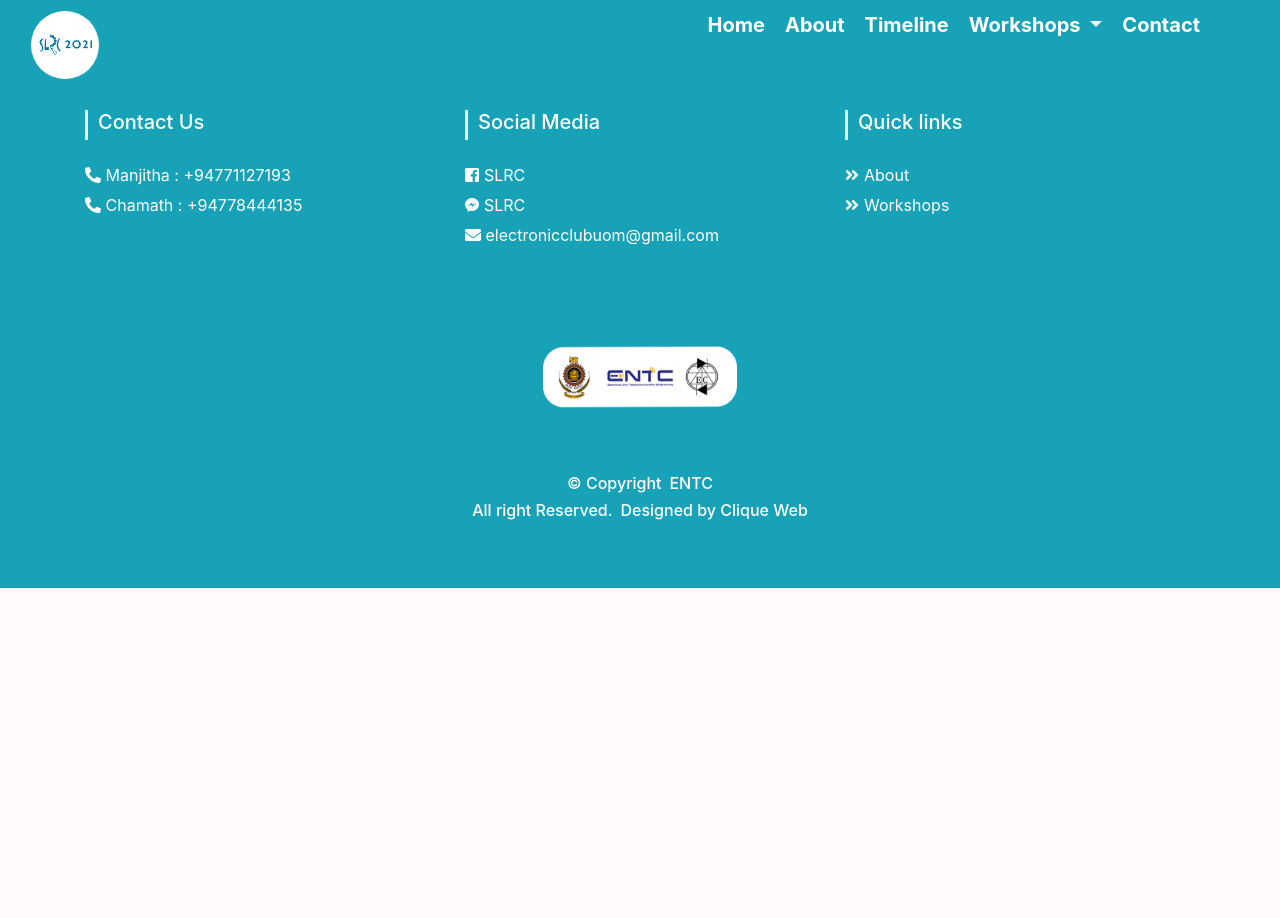
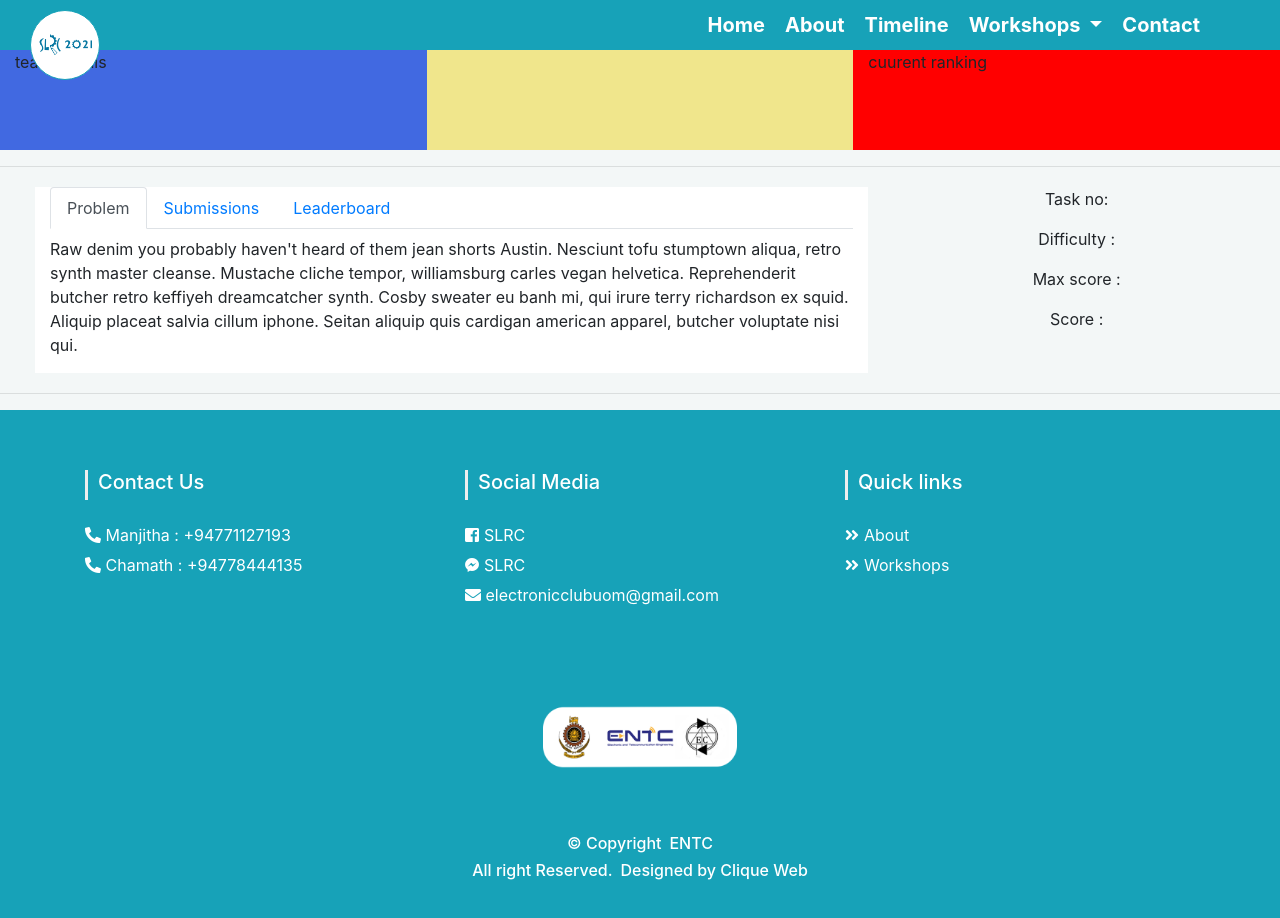
Before and after one commit to hasantha-nadeeshan/SLRC21-SchoolCategory-Web-Platform, an Angular app: page /question in a window 1280 px wide. Before the commit this address led to /. Shown: the top 918 px of the page. Before the commit the page ends 800 px from the top, so only its background shows below. Built offline with nearby package versions, Linux system fonts and the light colour scheme.

Commit message:
easy tasks added- with question page- routed

```diff
--- a/src/app/easy-tasks/easy-tasks.component.html
+++ b/src/app/easy-tasks/easy-tasks.component.html
@@ -1,10 +1,21 @@
+
+<app-overall-progress></app-overall-progress>
+<hr>
 <div class="row">
     <div class="col-md-4">
       <div class="card">
         <div class="card-body">
             <h5 class="card-title">Easy Task-1</h5>
             <p class="card-text">Short description about task</p>
-            <a href="#" class="btn btn-primary">Solve Challenge</a>
+            <div class="row">
+              <div class="col">
+                <button type="button" (click)="onClickMe('1','Easy')" class="btn btn-primary" routerLink="question" routerLinkActive="active" routerLink="question" routerLinkActive="active">Solve Challenge</button>
+              </div>
+              <div class="col" style="text-align: right;">
+                Level: <span style="color: green;">Easy</span><br>
+                Max Score:<span style="font-weight: bold;">200</span>
+              </div>
+            </div>
             <div class="progress">
                 <div class="progress-bar" role="progressbar" style="width: 25%;" aria-valuenow="25" aria-valuemin="0" aria-valuemax="100">25%</div>
             </div>
@@ -16,7 +27,15 @@
         <div class="card-body">
           <h5 class="card-title">Easy Task-2</h5>
           <p class="card-text">Short description about task</p>
-          <a href="#" class="btn btn-primary">Solve Challenge</a>
+          <div class="row">
+            <div class="col">
+              <button type="button" (click)="onClickMe('2','Easy')" class="btn btn-primary" routerLink="question" routerLinkActive="active">Solve Challenge</button>
+            </div>
+            <div class="col" style="text-align: right;">
+              Level: <span style="color: green;">Easy</span><br>
+              Max Score:<span style="font-weight: bold;">200</span>
+            </div>
+          </div>
           <div class="progress">
             <div class="progress-bar" role="progressbar" style="width: 25%;" aria-valuenow="25" aria-valuemin="0" aria-valuemax="100">25%</div>
         </div>
@@ -28,9 +47,17 @@
           <div class="card-body">
             <h5 class="card-title">Easy Task-3</h5>
             <p class="card-text">Short description about task</p>
-            <a href="#" class="btn btn-primary">Solve Challenge</a>
+            <div class="row">
+              <div class="col">
+                <button type="button" (click)="onClickMe('3','Easy')" class="btn btn-primary" routerLink="question" routerLinkActive="active">Solve Challenge</button>
+              </div>
+              <div class="col" style="text-align: right;">
+                Level: <span style="color: green;">Easy</span><br>
+                Max Score:<span style="font-weight: bold;">200</span>
+              </div>
+            </div>
             <div class="progress">
-                <div class="progress-bar" role="progressbar" style="width: 25%;" aria-valuenow="25" aria-valuemin="0" aria-valuemax="100">25%</div>
+              <div class="progress-bar" role="progressbar" style="width: 25%;" aria-valuenow="25" aria-valuemin="0" aria-valuemax="100">25%</div>
             </div>
           </div>
         </div>
@@ -42,7 +69,15 @@
         <div class="card-body">
           <h5 class="card-title">Easy Task-4</h5>
           <p class="card-text">Short description about task</p>
-          <a href="#" class="btn btn-primary">Solve Challenge</a>
+          <div class="row">
+            <div class="col">
+              <button type="button" (click)="onClickMe('4','Easy')" class="btn btn-primary" routerLink="question" routerLinkActive="active">Solve Challenge</button>
+            </div>
+            <div class="col" style="text-align: right;">
+              Level: <span style="color: green;">Easy</span><br>
+              Max Score:<span style="font-weight: bold;">200</span>
+            </div>
+          </div>
           <div class="progress">
             <div class="progress-bar" role="progressbar" style="width: 25%;" aria-valuenow="25" aria-valuemin="0" aria-valuemax="100">25%</div>
         </div>
@@ -54,7 +89,15 @@
         <div class="card-body">
           <h5 class="card-title">Easy Task-5</h5>
           <p class="card-text">Short description about task</p>
-          <a href="#" class="btn btn-primary">Solve Challenge</a>
+          <div class="row">
+            <div class="col">
+              <button type="button" (click)="onClickMe('5','Easy')" class="btn btn-primary" routerLink="question" routerLinkActive="active">Solve Challenge</button>
+            </div>
+            <div class="col" style="text-align: right;">
+              Level: <span style="color: green;">Easy</span><br>
+              Max Score:<span style="font-weight: bold;">200</span>
+            </div>
+          </div>
           <div class="progress">
             <div class="progress-bar" role="progressbar" style="width: 25%;" aria-valuenow="25" aria-valuemin="0" aria-valuemax="100">25%</div>
         </div>
@@ -66,7 +109,15 @@
           <div class="card-body">
             <h5 class="card-title">Easy Task-6</h5>
             <p class="card-text">Short description about task</p>
-            <a href="#" class="btn btn-primary">Solve Challenge</a>
+            <div class="row">
+              <div class="col">
+                <button type="button" (click)="onClickMe('6','Easy')" class="btn btn-primary" routerLink="question" routerLinkActive="active">Solve Challenge</button>
+              </div>
+              <div class="col" style="text-align: right;">
+                Level: <span style="color: green;">Easy</span><br>
+                Max Score:<span style="font-weight: bold;">200</span>
+              </div>
+            </div>
             <div class="progress">
               <div class="progress-bar" role="progressbar" style="width: 25%;" aria-valuenow="25" aria-valuemin="0" aria-valuemax="100">25%</div>
             </div>
@@ -74,4 +125,3 @@
         </div>
     </div>
 </div>
-<app-overall-progress></app-overall-progress>
--- a/src/app/easy-tasks/easy-tasks.component.ts
+++ b/src/app/easy-tasks/easy-tasks.component.ts
@@ -6,11 +6,14 @@
   styleUrls: ['./easy-tasks.component.css']
 })
 export class EasyTasksComponent implements OnInit {
+  constructor(private shared : SharedService) { }
 
-  constructor(private shared : SharedService) { }
-  taskNumber = "task1";
   ngOnInit(): void {
-    this.shared.setTaskNumber(this.taskNumber);
+  }
+
+  onClickMe(tasknum: any,difficulty:any) {
+  this.shared.setTaskNumber(tasknum);
+  this.shared.setDifficulty(difficulty);
   }
 
 }
--- a/src/app/overall-progress/overall-progress.component.css
+++ b/src/app/overall-progress/overall-progress.component.css
@@ -5,4 +5,17 @@
     width: 100%;
     height: 100px;
     background-color: khaki;
+    z-index: 1;
 }
+.current-state{
+    background-color: red;
+    z-index: 2;
+    height: 100px;
+    display: block;
+}
+.team-details{
+    background-color: royalblue;
+    z-index: 2;
+    display: block;
+    height: 100px;
+}
--- a/src/app/overall-progress/overall-progress.component.html
+++ b/src/app/overall-progress/overall-progress.component.html
@@ -1,3 +1,11 @@
-<div class="container">
-
-</div>
+<div class="container col-12">
+    <div class="row">
+      <div class="col-4 col-sm-4 col-md-4 team-details">
+        team details
+      </div>
+      <div class="col-4 col-sm-4 col-md-4"></div>
+      <div class="col-4 col-sm-4 col-md-4 current-state">
+        cuurent ranking
+      </div>
+    </div>
+  </div>
--- a/src/app/shared/shared.service.ts
+++ b/src/app/shared/shared.service.ts
@@ -1,15 +1,18 @@
 import { Injectable } from '@angular/core';
-
+import {BehaviorSubject} from 'rxjs';
 @Injectable({
   providedIn: 'root'
 })
 export class SharedService {
-  taskNumber:string
+  private tasknumber = new BehaviorSubject<string>("");
+  public taskNumber$ = this.tasknumber.asObservable();
+  private difficulty = new BehaviorSubject<string>("");
+  public difficulty$ = this.difficulty.asObservable();
   constructor() { }
-  setTaskNumber(data: string){
-    this.taskNumber = data;
+  setTaskNumber(data:any){
+    this.tasknumber.next(data);
   }
-  getTaskNumber(){
-    return this.taskNumber;
+  setDifficulty(data:any){
+    this.difficulty.next(data);
   }
 }
--- a/src/app/task-page/task-page.component.css
+++ b/src/app/task-page/task-page.component.css
@@ -0,0 +1,3 @@
+.row{
+    margin:20px;
+}
--- a/src/app/task-page/task-page.component.html
+++ b/src/app/task-page/task-page.component.html
@@ -1,2 +1,51 @@
-<p>task-page works!</p>
-parentmsg={{taskNumber}}
+<app-overall-progress></app-overall-progress>
+<hr>
+<div class="row col-12">
+    <div class="col-md-8 bg-white">
+        <nav ngbNav #nav="ngbNav" class="nav-tabs">
+            <ng-container ngbNavItem>
+              <a ngbNavLink>Problem</a>
+              <ng-template ngbNavContent>
+                <p>Raw denim you probably haven't heard of them jean shorts Austin. Nesciunt tofu stumptown aliqua, retro synth
+                  master cleanse. Mustache cliche tempor, williamsburg carles vegan helvetica. Reprehenderit butcher retro
+                  keffiyeh dreamcatcher synth. Cosby sweater eu banh mi, qui irure terry richardson ex squid. Aliquip placeat
+                  salvia cillum iphone. Seitan aliquip quis cardigan american apparel, butcher voluptate nisi qui.</p>
+              </ng-template>
+            </ng-container>
+            <ng-container ngbNavItem>
+              <a ngbNavLink>Submissions</a>
+              <ng-template ngbNavContent>
+                <p>Exercitation +1 labore velit, blog sartorial PBR leggings next level wes anderson artisan four loko
+                  farm-to-table craft beer twee. Qui photo booth letterpress, commodo enim craft beer mlkshk aliquip jean shorts
+                  ullamco ad vinyl cillum PBR. Homo nostrud organic, assumenda labore aesthetic magna delectus mollit. Keytar
+                  helvetica VHS salvia yr, vero magna velit sapiente labore stumptown. Vegan fanny pack odio cillum wes anderson
+                  8-bit, sustainable jean shorts beard ut DIY ethical culpa terry richardson biodiesel. Art party scenester
+                  stumptown, tumblr butcher vero sint qui sapiente accusamus tattooed echo park.</p>
+              </ng-template>
+            </ng-container>
+            <ng-container ngbNavItem>
+              <a ngbNavLink>Leaderboard</a>
+              <ng-template ngbNavContent>
+                <p>Sed commodo, leo at suscipit dictum, quam est porttitor sapien, eget sodales nibh elit id diam. Nulla facilisi.
+                  Donec egestas ligula vitae odio interdum aliquet. Duis lectus turpis, luctus eget tincidunt eu, congue et odio.
+                  Duis pharetra et nisl at faucibus. Quisque luctus pulvinar arcu, et molestie lectus ultrices et. Sed diam urna,
+                  egestas ut ipsum vel, volutpat volutpat neque. Praesent fringilla tortor arcu. Vivamus faucibus nisl enim, nec
+                  tristique ipsum euismod facilisis. Morbi ut bibendum est, eu tincidunt odio. Orci varius natoque penatibus et
+                  magnis dis parturient montes, nascetur ridiculus mus. Mauris aliquet odio ac lorem aliquet ultricies in eget
+                  neque. Phasellus nec tortor vel tellus pulvinar feugiat.</p>
+              </ng-template>
+            </ng-container>
+          </nav>
+          <div [ngbNavOutlet]="nav" class="mt-2"></div>
+    </div>
+    <div class="col-md-4">
+            <div class="state-body" style="text-align: center;">
+              <p>Task no: <span style="font-weight: bold;">{{taskNumber}}</span></p>
+              <p>Difficulty  :  <span style="color: green;">{{difficulty}}</span></p>
+              <p>Max score :<span></span> </p>
+              <p>Score :<span></span></p>
+
+            </div>
+    </div>
+  </div>
+<hr>
--- a/src/app/task-page/task-page.component.ts
+++ b/src/app/task-page/task-page.component.ts
@@ -6,11 +6,14 @@
   styleUrls: ['./task-page.component.css']
 })
 export class TaskPageComponent implements OnInit {
-  taskNumber:string;
+  difficulty='';
+  taskNumber='';
+
   constructor(private shared:SharedService) { }
 
   ngOnInit(): void {
-    this.taskNumber = this.shared.getTaskNumber();
+    this.shared.taskNumber$.subscribe(x=> this.taskNumber=x);
+    this.shared.difficulty$.subscribe(y=> this.difficulty=y);
   }
 
 }
--- a/src/index.html
+++ b/src/index.html
@@ -14,11 +14,10 @@
   <style>
     html {
      scroll-behavior: smooth;
-     width: 100vw;
     }
     body{
-      background-color:snow;
-      width: 100vw;
+      background-color:#F3F7F7;
+
     }
   </style>
 </head>
```
Also changed, not shown: src/app/app-routing.module.ts (+8 -2 lines).
